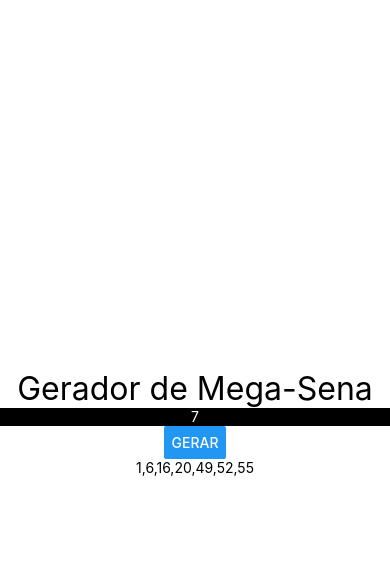
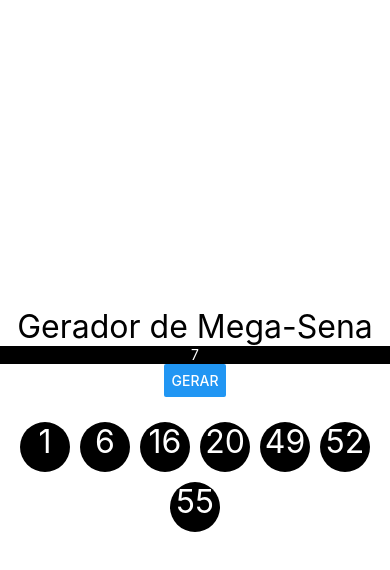
Before and after one commit to davidIsrael-rj/react-native-execicios, a React Native app: screen / in a window 390 px wide. Both pictures are taken after a click on the button "GERAR". Shown: the top 570 px of the page. Built offline with nearby package versions, Linux system fonts and the light colour scheme.

Commit message:
Exibir os números gerados

```diff
--- a/src/components/mega/Mega.jsx
+++ b/src/components/mega/Mega.jsx
@@ -1,6 +1,7 @@
 import React, { Component } from "react";
-import { Button, Text, TextInput } from "react-native";
+import { Button, Text, TextInput, View } from "react-native";
 import estilo from "../estilo";
+import MegaNumero from "./MegaNumero";
 
 export default class Mega extends Component {
 
@@ -35,9 +36,16 @@
             numeros.push(n)
         }
 
-        numeros.sort((a,b) => a -b)
+        numeros.sort((a, b) => a - b)
 
         this.setState({ numeros })
+    }
+
+    exibirNumeros = () => {
+        const nums = this.state.numeros
+        return nums.map(num => {
+            return <MegaNumero num={num} />
+        })
     }
 
     render() {
@@ -65,9 +73,14 @@
                     title="Gerar"
                     onPress={this.gerarNumerosA}
                 />
-                <Text>
-                    {this.state.numeros.join(',')}
-                </Text>
+                <View style={{
+                    marginTop: 20,
+                    flexDirection: 'row',
+                    flexWrap: 'wrap',
+                    justifyContent: "center"
+                }}>
+                    {this.exibirNumeros()}
+                </View>
             </>
         )
     }
--- /dev/null
+++ b/src/components/mega/MegaNumero.jsx
@@ -0,0 +1,26 @@
+import React from 'react';
+import { StyleSheet, Text, View } from 'react-native'
+import Estilo from '../estilo'
+
+export default ({num}) => {
+    return (
+        <View style={style.Container}>
+            <Text key={num} style={[Estilo.fontG, style.Num]}>
+                {num}
+            </Text>
+        </View>
+    )
+}
+
+const style = StyleSheet.create({
+    Container:{
+        height: 50,
+        width: 50,
+        backgroundColor:'#000',
+        margin:5,
+        borderRadius:25
+    },
+    Num: {
+        color:'#FFF'
+    }
+})
```
